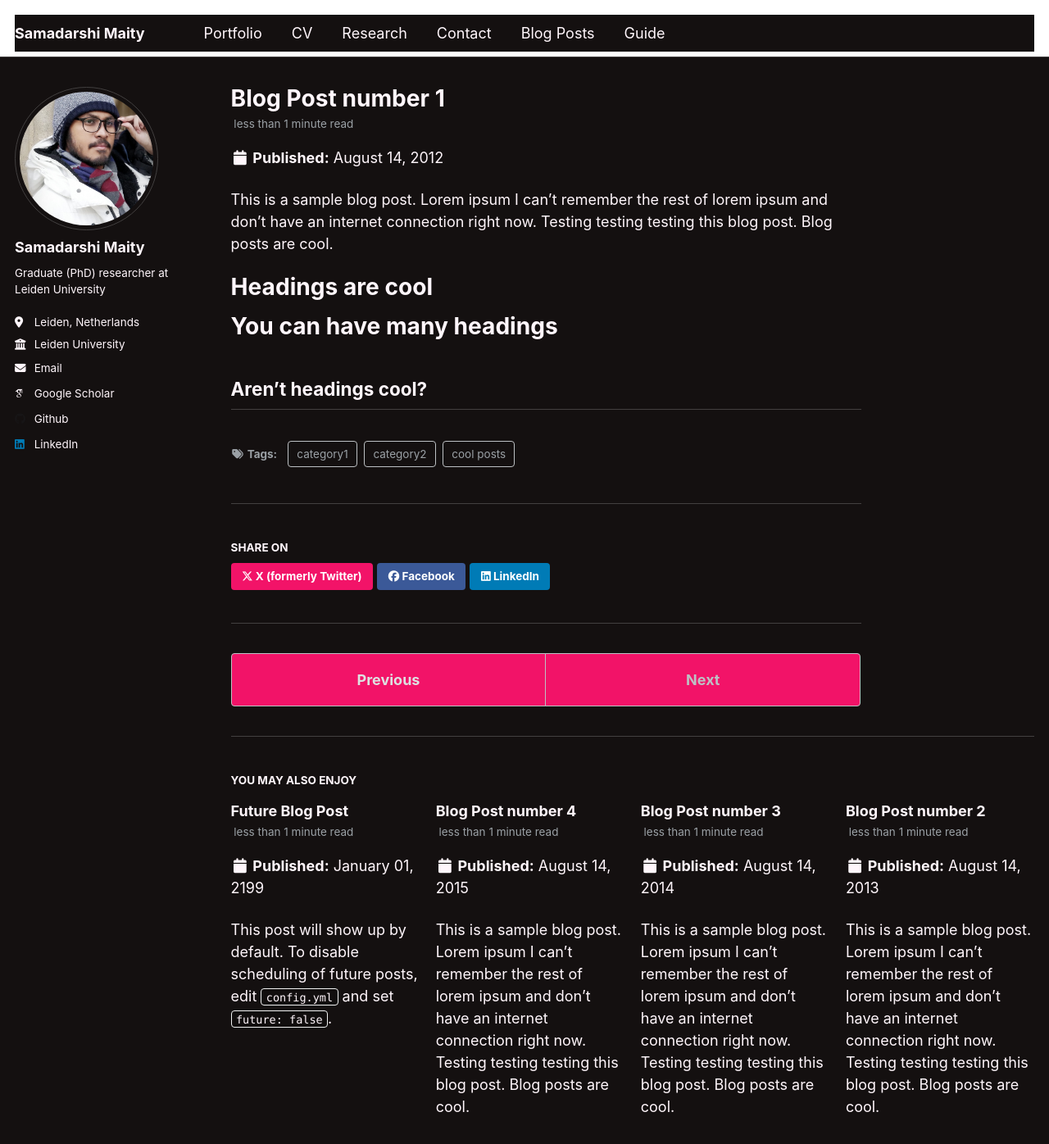
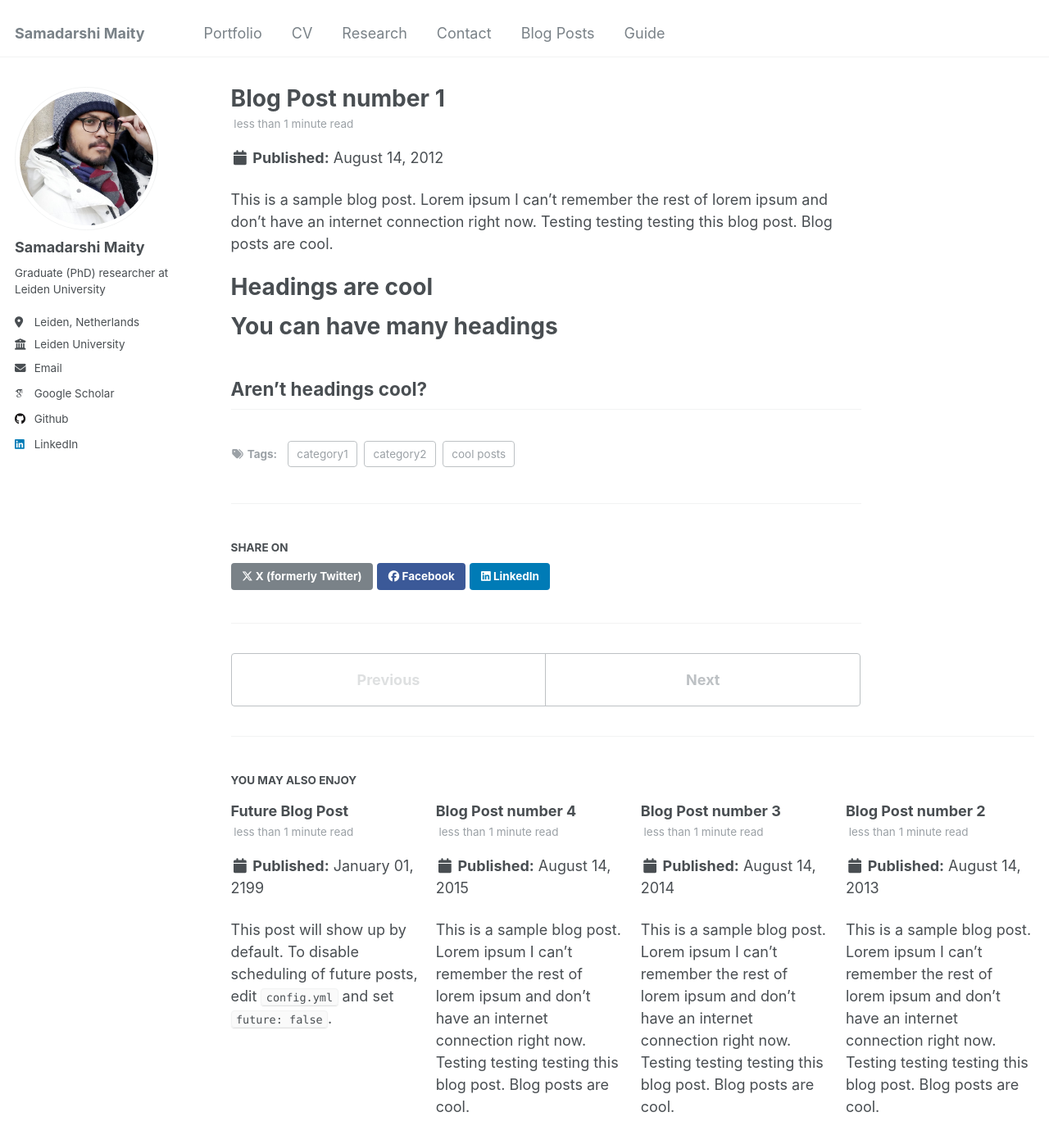
Before and after one commit to Samadarshi-Maity/Samadarshi-Maity.github.io, a Jekyll site: the page built from _posts/2012-08-14-blog-post-1.md, in a window 1280 px wide and 1400 px high. Shown: the top 1396 px of the window at 82% size. Built offline with Jekyll 4.4.1, drawn with Linux system fonts in a browser that asks for light colours; some web fonts are replaced.

Commit message:
Add files via upload

```diff
--- a/_sass/_variables.scss
+++ b/_sass/_variables.scss
@@ -62,18 +62,17 @@
 $lighter-gray               : mix(#fff, $gray, 90%);
 
 $body-color                 : #fff;
-/*$background-color          : #fff;
+$background-color           : #fff;
 $code-background-color      : #fafafa;
 $code-background-color-dark : $light-gray;
 $text-color                 : $dark-gray;
-$border-color               : $lighter-gray;*/
+$border-color               : $lighter-gray;
 
-/*$primary-color              : #7a8288;*/
+$primary-color              : #7a8288;
 $success-color              : #62c462;
 $warning-color              : #f89406;
 $danger-color               : #ee5f5b;
-/*$info-color                 : #2f7f93;*/
-$info-color                 : #52adc8;
+$info-color                 : #2f7f93;
 
 /* brands */
 $behance-color              : #1769FF;
@@ -103,61 +102,11 @@
 
 
 /* links */
-/*$link-color                 : $info-color;
+$link-color                 : $info-color;
 $link-color-hover           : mix(#000, $link-color, 25%);
 $link-color-visited         : mix(#fff, $link-color, 25%);
 $masthead-link-color        : $primary-color;
-$masthead-link-color-hover  : mix(#000, $primary-color, 25%);*/
-
-/* Skin Neon */
-$background-color           : #141010 ;
-$text-color                 : #fff6fb ;
-$primary-color              : #f21368 ;
-$border-color               : mix(#fff, $background-color, 20%) ;
-$code-background-color      : mix(#000, $background-color, 15%) ;
-$code-background-color-dark : mix(#000, $background-color, 20%) ;
-$form-background-color      : mix(#000, $background-color, 15%) ;
-$footer-background-color    : mix($primary-color, #000, 10%);
-$link-color                 : $primary-color;
-$link-color-hover           : mix(#fff, $link-color, 25%) ;
-$link-color-visited         : mix(#000, $link-color, 25%) ;
-$masthead-link-color        : $text-color ;
-$masthead-link-color-hover  : mix(#000, $text-color, 20%) ;
-$navicon-link-color-hover   : mix(#000, $background-color, 30%) ;
-
-/* neon syntax highlighting (base16) */
-$base00: #ffffff !default;
-$base01: #e0e0e0 !default;
-$base02: #d0d0d0 !default;
-$base03: #b0b0b0 !default;
-$base04: #000000 !default;
-$base05: #101010 !default;
-$base06: #151515 !default;
-$base07: #202020 !default;
-$base08: #ff0086 !default;
-$base09: #fd8900 !default;
-$base0a: #aba800 !default;
-$base0b: #00c918 !default;
-$base0c: #1faaaa !default;
-$base0d: #3777e6 !default;
-$base0e: #ad00a1 !default;
-$base0f: #cc6633 !default;
-
-.author__urls.social-icons .svg-inline--fa,
-.page__footer-follow .social-icons .svg-inline--fa {
-  color: inherit;
-}
-
-/* next/previous buttons */
-.pagination--pager {
-  color: $text-color;
-  background-color: $primary-color;
-  border-color: transparent;
-
-  &:visited {
-    color: $text-color;
-  }
-}
+$masthead-link-color-hover  : mix(#000, $primary-color, 25%);
 
 
 /*
```
